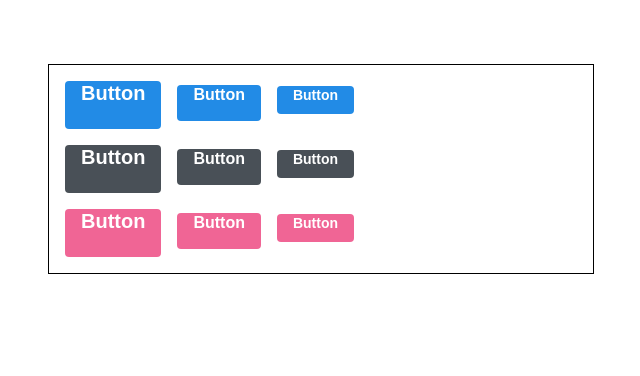
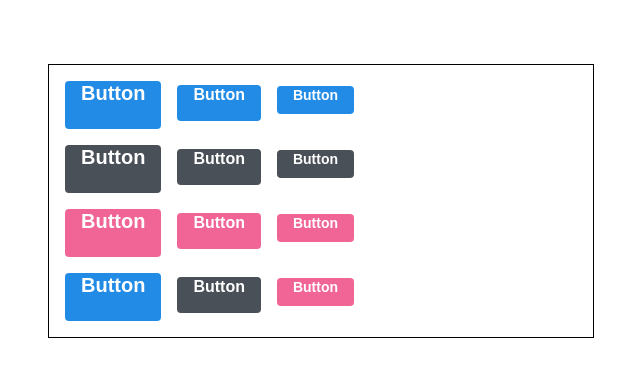
Before and after one commit to kaperrdenden/styling-with-sass, a React (Create React App) app: page / in a window 1280 px wide. Shown: the top 376 px of the page, without its empty margins (319-959 px from the left). Built offline with nearby package versions, Linux system fonts and the light colour scheme.

Commit message:
버튼에 아웃라인 추가

```diff
--- a/package.json
+++ b/package.json
@@ -7,9 +7,11 @@
     "@testing-library/react": "^12.1.2",
     "@testing-library/user-event": "^13.5.0",
     "classnames": "^2.3.1",
+    "node-sass": "^7.0.1",
     "react": "^17.0.2",
     "react-dom": "^17.0.2",
     "react-scripts": "5.0.0",
+    "sass": "^1.49.0",
     "web-vitals": "^2.1.3"
   },
   "scripts": {
--- a/src/App.js
+++ b/src/App.js
@@ -4,7 +4,7 @@
 function App() {
   return (
     <div className="App">
-      <div className='buttons'>
+    <div className='buttons'>
        <Button size="large">Button</Button>
        <Button>Button</Button>
        <Button size="small">Button</Button>
@@ -19,6 +19,11 @@
        <Button color="pink">Button</Button>
        <Button size="small" color="pink">Button</Button>
      </div>
+     <div className='buttons'>
+       <Button size="large" color="blue" outline>Button</Button>
+       <Button color="gray" outline>Button</Button>
+       <Button size="small" color="pink" outline>Button</Button>
+     </div>
     </div>
   );
 }
--- a/src/components/Button.js
+++ b/src/components/Button.js
@@ -5,15 +5,20 @@
 
 
 
-function Button({children, size, color}){
-    return <button className={classNames('Button', size, color)}>{children}</button>
+function Button({children, size, color, outline}){
+    return (
+
+     <button className={classNames('Button', size, color, outline)}>  {children}
+
+    </button>
     // 여기서 {children}은 하위 컴포넌트의 내용을 그대로 가져오는 용도
+
+    )
 }
 
 Button.defaultProps = {
     size: 'medium',
     color: 'blue',
-
 };
 
 export default Button;
--- a/src/components/Button.scss
+++ b/src/components/Button.scss
@@ -10,6 +10,15 @@
 
   &:active {
     background: darken($color, 10%);
+  }
+  &.outline {
+    color: $color;
+    background: none;
+    border: 1px solid $color;
+    &:hover {
+      background: $color;
+      color: white;
+    }
   }
 }
 
```
Also changed, not shown: 1 other file (tests, documents, lock files or other folders).
